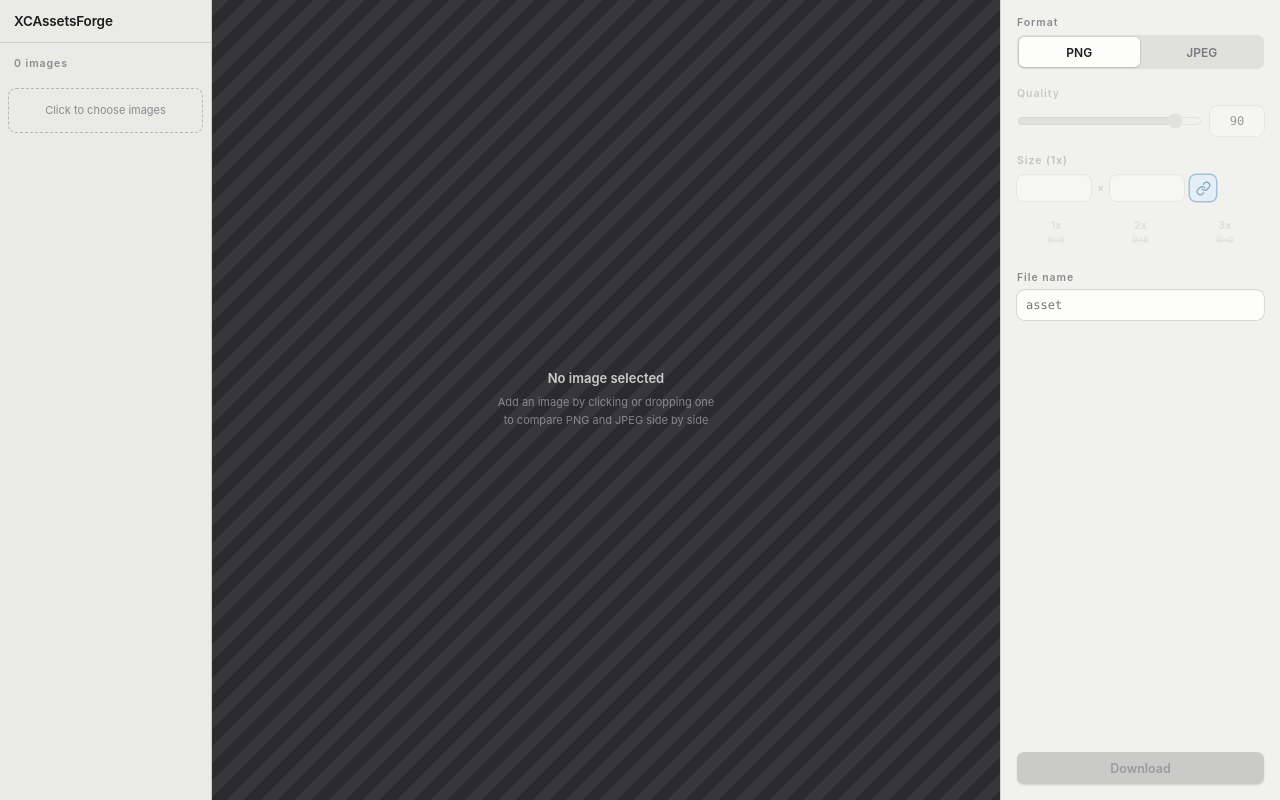
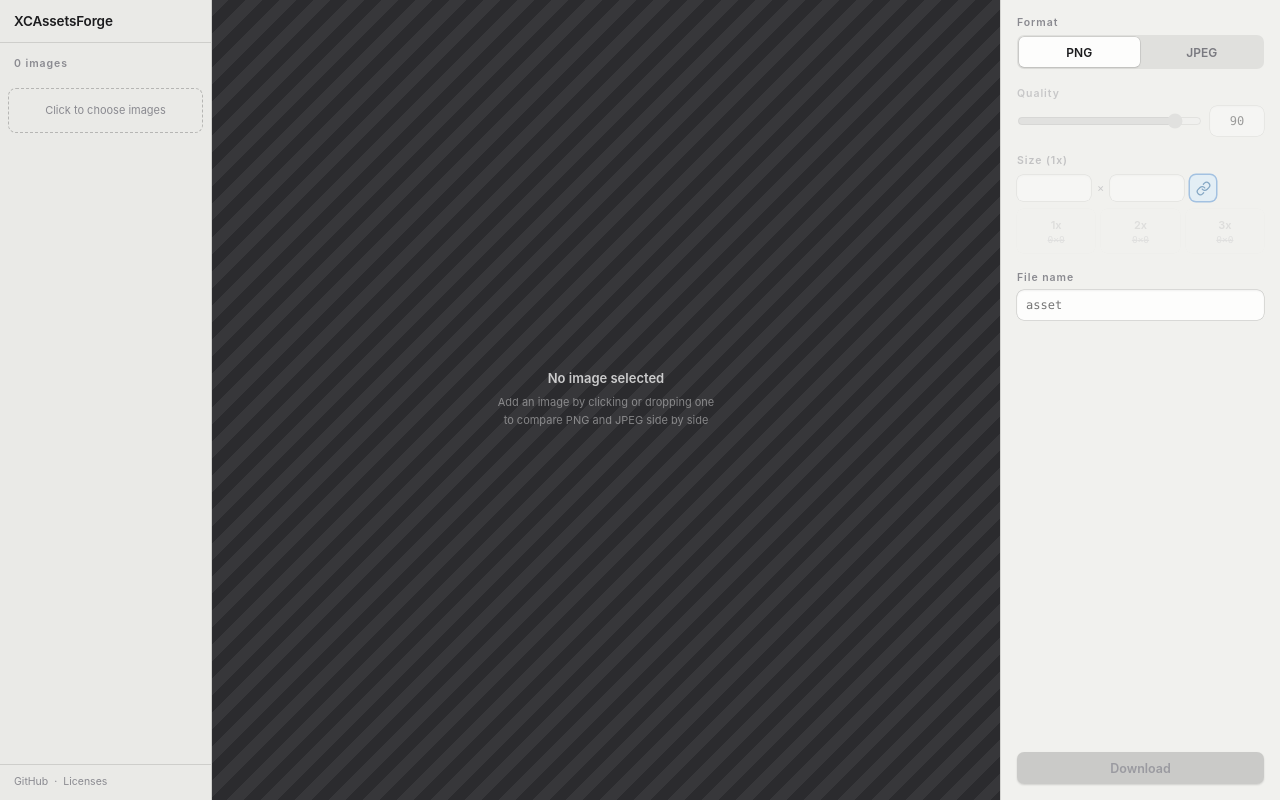
Before and after one commit to famio/XCAssetsForge, a React (Vite) app: page / in a window 1280 px wide. Built offline with nearby package versions, Linux system fonts and the light colour scheme.

Commit message:
Add a sponsor link to the export toast and a sidebar footer

```diff
--- a/src/App.tsx
+++ b/src/App.tsx
@@ -61,9 +61,10 @@ export default function App() {
     }
   }, [forge])
 
+  // Long enough that the sponsor link can be reached, not merely read.
   useEffect(() => {
     if (!notice) return
-    const timer = window.setTimeout(() => setNotice(null), 5000)
+    const timer = window.setTimeout(() => setNotice(null), 8000)
     return () => window.clearTimeout(timer)
   }, [notice])
 
@@ -89,9 +90,20 @@ export default function App() {
           <button onClick={() => forge.setError(null)}>{t.close}</button>
         </div>
       )}
+      {/* The only place the app asks for anything, and it asks once the work is
+          done. COEP blocks subresources rather than navigations, so a plain link
+          belongs here where an external badge image would be refused. */}
       {!forge.error && notice && (
         <div className="toast" role="status">
           <span>{notice}</span>
+          <a
+            className="toast__link"
+            href="https://github.com/sponsors/famio"
+            target="_blank"
+            rel="noopener noreferrer"
+          >
+            {t.supportThisTool}
+          </a>
         </div>
       )}
     </>
--- a/src/components/Sidebar.tsx
+++ b/src/components/Sidebar.tsx
@@ -103,6 +103,23 @@ export function Sidebar({ forge }: Props) {
         {t.chooseImages}
       </button>
 
+      <footer className="sidebar__footer">
+        <a
+          href="https://github.com/famio/XCAssetsForge"
+          target="_blank"
+          rel="noopener noreferrer"
+        >
+          GitHub
+        </a>
+        <span aria-hidden="true">·</span>
+        <a
+          href="https://github.com/famio/XCAssetsForge/blob/main/THIRD-PARTY-NOTICES.md"
+          target="_blank"
+          rel="noopener noreferrer"
+        >
+          {t.licenses}
+        </a>
+      </footer>
     </aside>
   )
 }
--- a/src/lib/i18n.ts
+++ b/src/lib/i18n.ts
@@ -20,6 +20,7 @@ const en = {
   chooseImages: 'Click to choose images',
   removeFromList: 'Remove from list',
   removeImage: (fileName: string) => `Remove ${fileName} from the list`,
+  licenses: 'Licenses',
 
   // Stage
   noImageTitle: 'No image selected',
@@ -55,6 +56,7 @@ const en = {
   // App
   dropToAdd: 'Drop to add',
   close: 'Close',
+  supportThisTool: 'Support this tool',
   downloaded: (fileName: string, count: number) =>
     `Downloaded ${fileName} (${count} file${count === 1 ? '' : 's'})`,
 
@@ -76,6 +78,7 @@ const ja: Dictionary = {
   chooseImages: 'クリックして画像を選択',
   removeFromList: 'リストから削除',
   removeImage: (fileName) => `${fileName} をリストから削除`,
+  licenses: 'ライセンス',
 
   noImageTitle: '画像が選択されていません',
   noImageBodyLine1: 'クリックまたはドラッグ＆ドロップで追加すると',
@@ -107,6 +110,7 @@ const ja: Dictionary = {
 
   dropToAdd: 'ドロップして追加',
   close: '閉じる',
+  supportThisTool: 'このツールを支援する',
   downloaded: (fileName, count) => `${fileName}（${count} ファイル）をダウンロードしました`,
 
   unsupportedFormat: '対応していない画像形式です。PNG / JPEG / WebP / AVIF を選んでください。',
--- a/src/styles.css
+++ b/src/styles.css
@@ -146,6 +146,29 @@ input {
   padding: 0 8px;
   overflow-y: auto;
   min-height: 0;
+}
+
+/* `margin-top: auto` keeps this at the foot of the column however short the
+   list is. The licence link is not decoration: Apache-2.0 asks that the
+   notices reach whoever receives the bundle, which is whoever opens the app. */
+.sidebar__footer {
+  margin-top: auto;
+  display: flex;
+  gap: 6px;
+  padding: 10px 14px 12px;
+  border-top: 0.5px solid var(--hairline);
+  font-size: 10.5px;
+  color: var(--ink-secondary);
+}
+
+.sidebar__footer a {
+  color: inherit;
+  text-decoration: none;
+}
+
+.sidebar__footer a:hover {
+  color: var(--ink-body);
+  text-decoration: underline;
 }
 
 .image-row {
@@ -620,10 +643,16 @@ input {
   z-index: 10;
 }
 
-.toast button {
+.toast button,
+.toast__link {
   color: rgba(255, 255, 255, 0.7);
   font-size: 11px;
   text-decoration: underline;
+  white-space: nowrap;
+}
+
+.toast__link:hover {
+  color: #fff;
 }
 
 /* Which scale the stage compares. Sits above the wipe so it stays clickable. */
```
